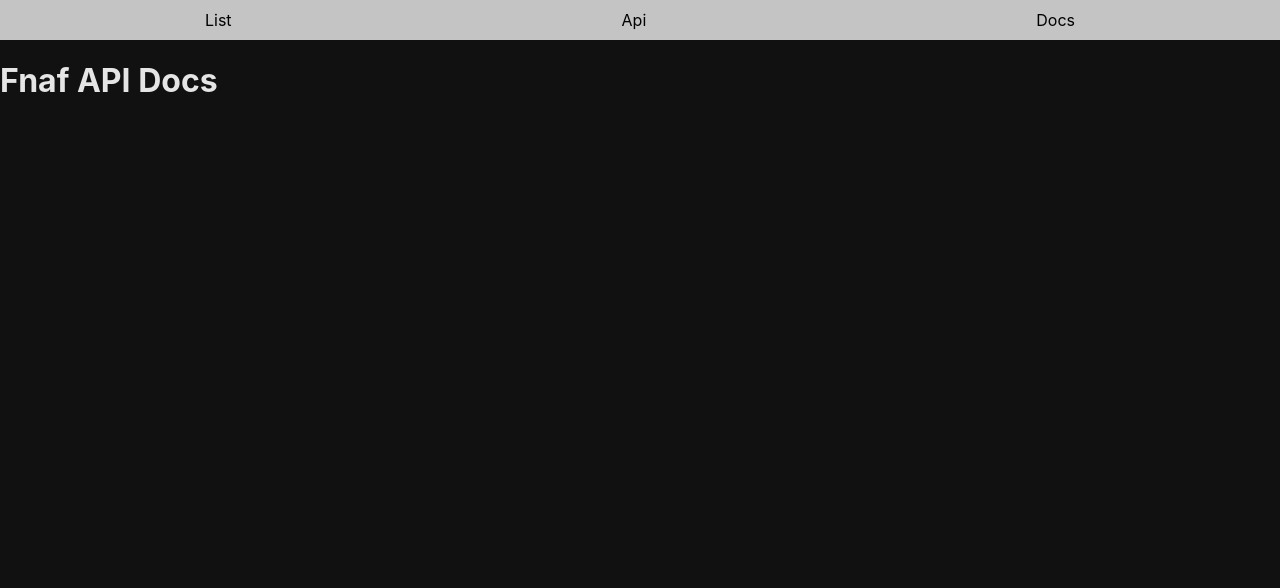
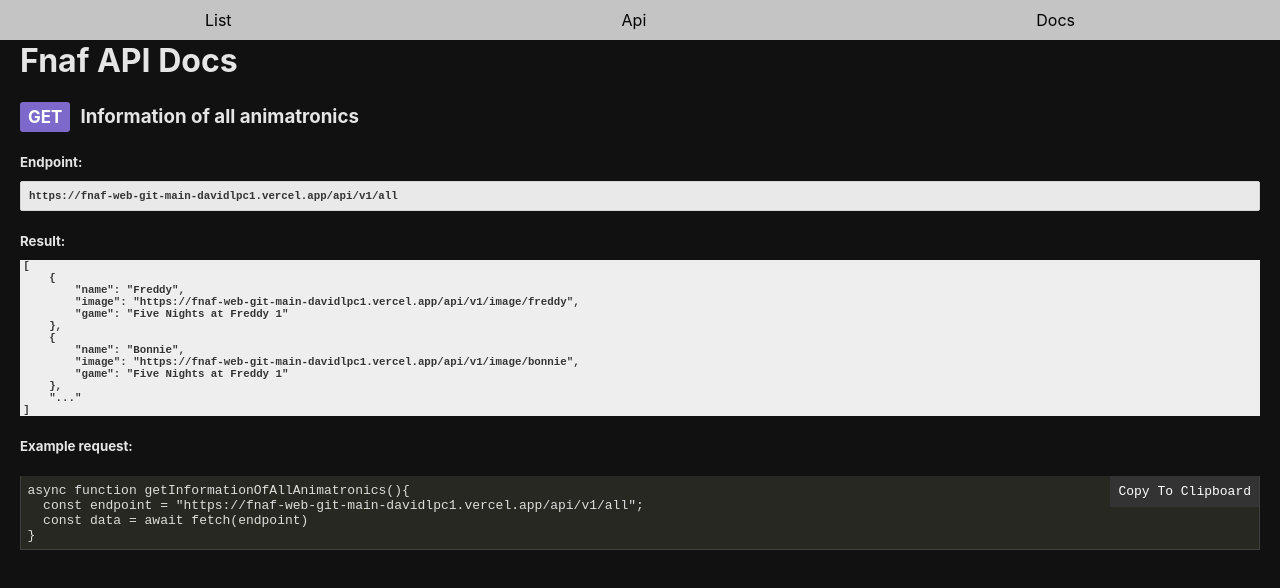
Before and after one commit to davidlpc1/Fnaf-NextJS, a Next.js app: page /docs in a window 1280 px wide. Shown: the top 588 px of the page. Built offline with nearby package versions, Linux system fonts and the light colour scheme.

Commit message:
:sparkles: feat first route in docs

```diff
--- a/package.json
+++ b/package.json
@@ -7,8 +7,8 @@
     "build": "next build",
     "start": "next start",
     "test:dev": "npx mocha -w --exit tests/",
-    "test":"npx mocha --parallel tests/",
-    "test:cov":"npx nyc --check-coverage --instrument --reporter=html --reporter=text npm test"
+    "test": "npx mocha --parallel tests/",
+    "test:cov": "npx nyc --check-coverage --instrument --reporter=html --reporter=text npm test"
   },
   "dependencies": {
     "assert": "^2.0.0",
@@ -16,6 +16,7 @@
     "next": "10.0.7",
     "nyc": "15",
     "react": "17.0.1",
+    "react-copy-to-clipboard": "^5.0.3",
     "react-dom": "17.0.1",
     "styled-components": "^5.2.1"
   }
--- a/pages/docs.js
+++ b/pages/docs.js
@@ -1,13 +1,144 @@
-import Head from '../src/components/Head';
-import Menu from '../src/components/Menu';
+import { useState } from "react";
+
+import Head from "../src/components/Head";
+import Menu from "../src/components/Menu";
+
+import styled from "styled-components";
+import { CopyToClipboard } from "react-copy-to-clipboard";
+
+const RequestMethod = styled.strong`
+  display: inline-block;
+  padding: 5px 8px;
+  text-transform: uppercase;
+  color: #fff;
+  border-radius: 3px;
+  margin-right: 10px;
+  font-size: 17px;
+  background: rgb(125, 105, 203);
+`;
+
+const CopyToClipboardButton = styled(CopyToClipboard)`
+  color: #fff;
+  background: #333;
+
+  border: none;
+  padding: 0.5rem;
+  outline: none;
+  cursor: pointer;
+
+  position: absolute;
+  right: 0;
+  top: 0;
+
+  transition: 250ms;
+  &:hover {
+    color: #fff;
+    background: #999;
+  }
+`;
+
+const EndpointLink = styled.pre`
+  padding: 8px;
+  background: #e9e9e9;
+  border: 1px solid #d4d4d4;
+  border-radius: 2px;
+  overflow-x: auto;
+  color: #333;
+`;
+
+const JSONCode = styled.code`
+  display: block;
+
+  background: #eee;
+  text-shadow: 0 1px #fff;
+  padding: 0 0.3em;
+  white-space: pre-wrap;
+  overflow-wrap: break-word;
+  color: #333;
+`;
+
+const RequestCode = styled.pre`
+  border: 1px solid #404040;
+  border-top: 0;
+  margin: 0;
+  white-space: pre-wrap;
+  position: relative;
+
+  code {
+    display: block;
+    overflow-x: auto;
+    padding: 0.5em;
+    background: #272822;
+    color: #ddd;
+  }
+`;
+
+const codeOfInformationAllAnimatronics = `async function getInformationOfAllAnimatronics(){
+  const endpoint = "https://fnaf-web-git-main-davidlpc1.vercel.app/api/v1/all";
+  const data = await fetch(endpoint)
+}
+`;
 
 export default function Docs() {
+  const [texts,setTexts] = useState(["Copy To Clipboard"]);
   return (
     <>
       <Head title="Fnaf API Docs" />
       <Menu />
-      <div style={{ padding:20 }} />
-      <h1>Fnaf API Docs</h1>
+      <div style={{ padding: 20 }}>
+        <h1>Fnaf API Docs</h1>
+        <h3>
+          <RequestMethod>GET</RequestMethod>
+          Information of all animatronics
+        </h3>
+        <h5>
+          Endpoint:{" "}
+          <EndpointLink>
+            https://fnaf-web-git-main-davidlpc1.vercel.app/api/v1/all
+          </EndpointLink>
+        </h5>
+        <h5>
+          Result:
+          <pre>
+            <JSONCode>
+              {JSON.stringify(
+                [
+                  {
+                    name: "Freddy",
+                    image:
+                      "https://fnaf-web-git-main-davidlpc1.vercel.app/api/v1/image/freddy",
+                    game: "Five Nights at Freddy 1",
+                  },
+                  {
+                    name: "Bonnie",
+                    image:
+                      "https://fnaf-web-git-main-davidlpc1.vercel.app/api/v1/image/bonnie",
+                    game: "Five Nights at Freddy 1",
+                  },
+                  "...",
+                ],
+                null,
+                4
+              )}
+            </JSONCode>
+          </pre>
+        </h5>
+        <h5>Example request:</h5>
+        <RequestCode>
+          <code>{codeOfInformationAllAnimatronics}</code>
+          <CopyToClipboardButton
+            text={codeOfInformationAllAnimatronics}
+            onCopy={() => {
+              const textsCopy = Array.from(texts);
+              if(textsCopy[0] == "Copied") return;
+              else textsCopy[0] = "Copied"
+              setTexts(textsCopy);
+            }}
+          >
+            <span>{texts[0]}</span>
+          </CopyToClipboardButton>
+        </RequestCode>
+      </div>
     </>
-  )
+  );
 }
```
Also changed, not shown: 1 other file (tests, documents, lock files or other folders).
